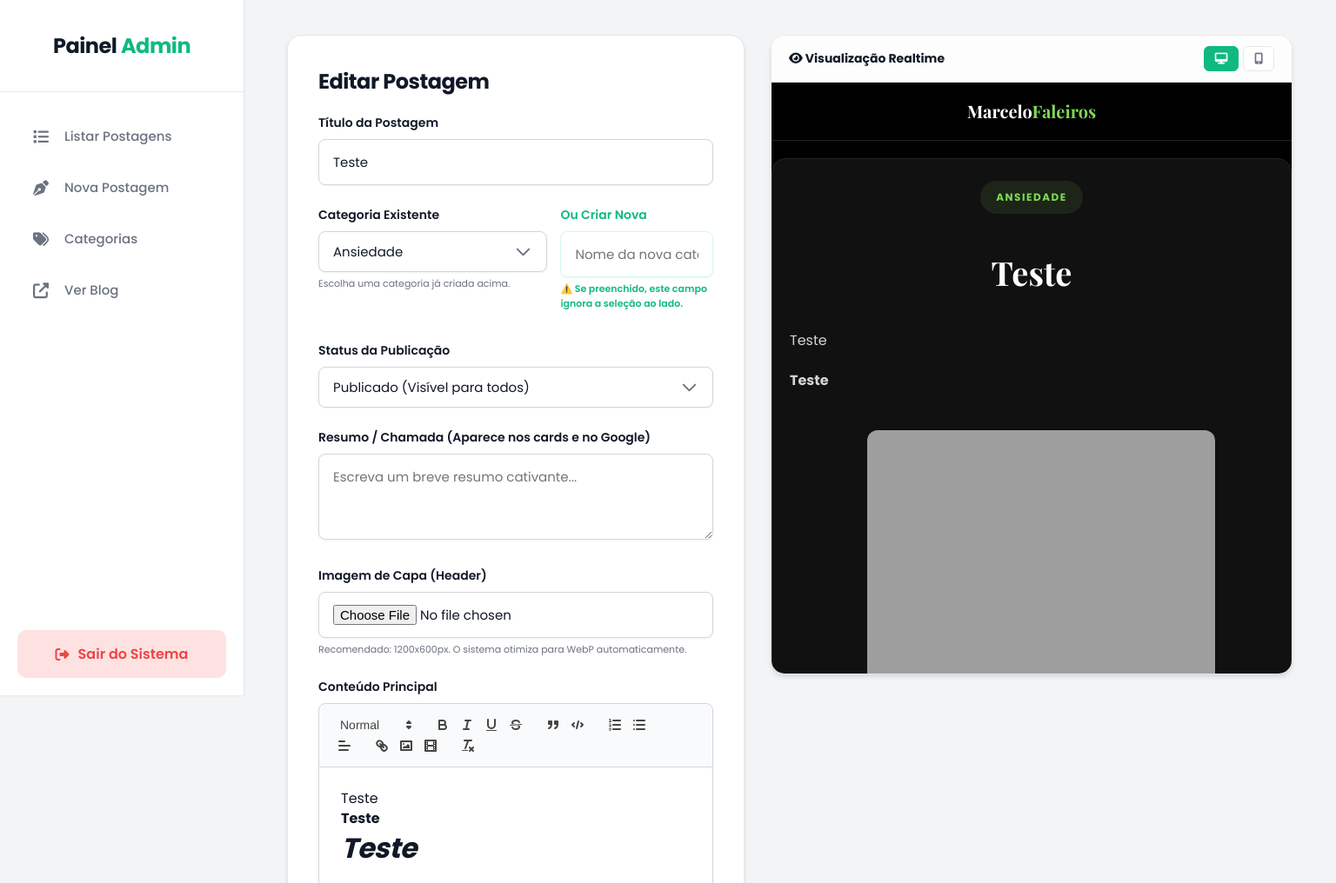
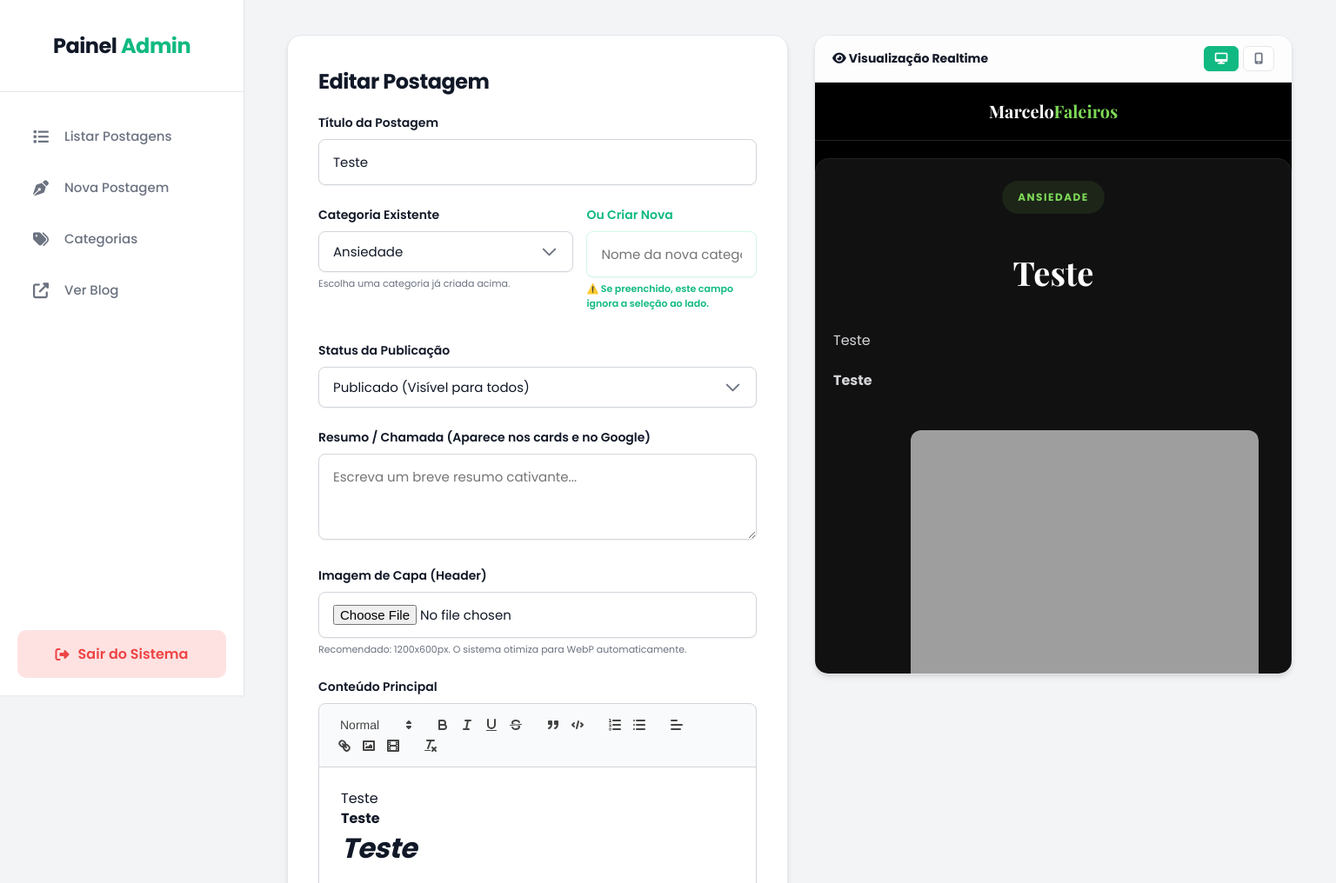
Before and after one commit to brennodangoni-cell/marcelofaleiros, a PHP site: page /admin/post_form.php?id=1 in a window 1536 px wide. Shown: the top 1016 px of the page at 87% size. Run offline with PHP 8.4, Linux system fonts and the light colour scheme; the visitor is signed in with stand-in values (Sample User, id 1); data comes from the database, SQL or seed files in the repository; some libraries are stand-ins or nearby versions.

Commit message:
Final premium polish: optimized split-view responsiveness and fixed blog metadata

```diff
--- a/admin/post_form.php
+++ b/admin/post_form.php
@@ -128,13 +128,13 @@ if ($_SERVER['REQUEST_METHOD'] === 'POST') {
         align-items: start;
     }
 
-    @media (min-width: 1400px) {
+    @media (min-width: 1300px) {
         .editor-grid {
-            grid-template-columns: 1fr 600px;
+            grid-template-columns: 1fr 550px;
         }
     }
 
-    @media (max-width: 1100px) {
+    @media (max-width: 1000px) {
         .editor-grid {
             grid-template-columns: 1fr;
         }
```
